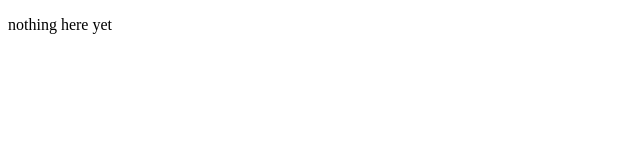
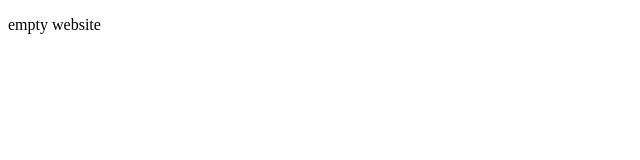
Before and after one commit to 1092384/1092384.github.io, a plain HTML site: page index.html in a window 1280 px wide. Shown: the full height of the page, 0-640 px from the left. Drawn offline with Linux system fonts and the light colour scheme.

Commit message:
Update index.html

```diff
--- a/index.html
+++ b/index.html
@@ -1,4 +1,4 @@
 <!doctype html>
 <html lang="en">
-<p>nothing here yet</p>
+<p>empty website</p>
 </html>
```
